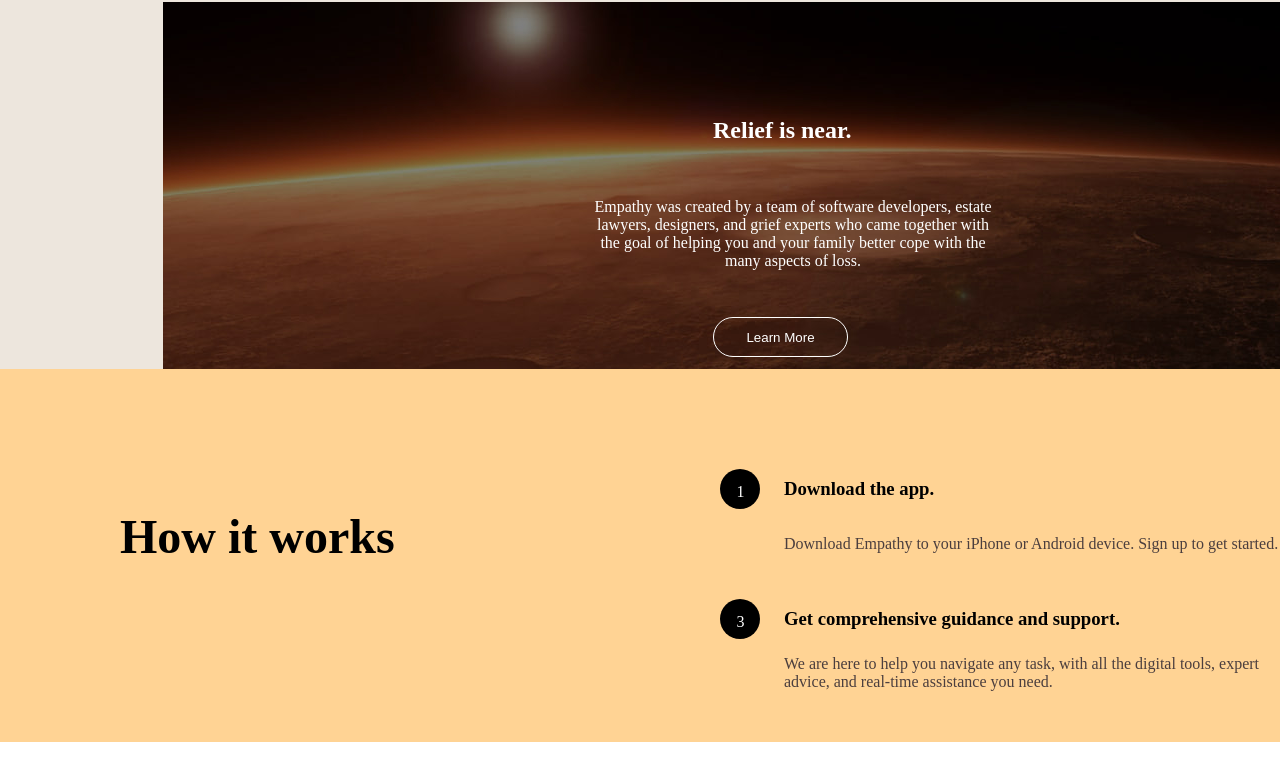
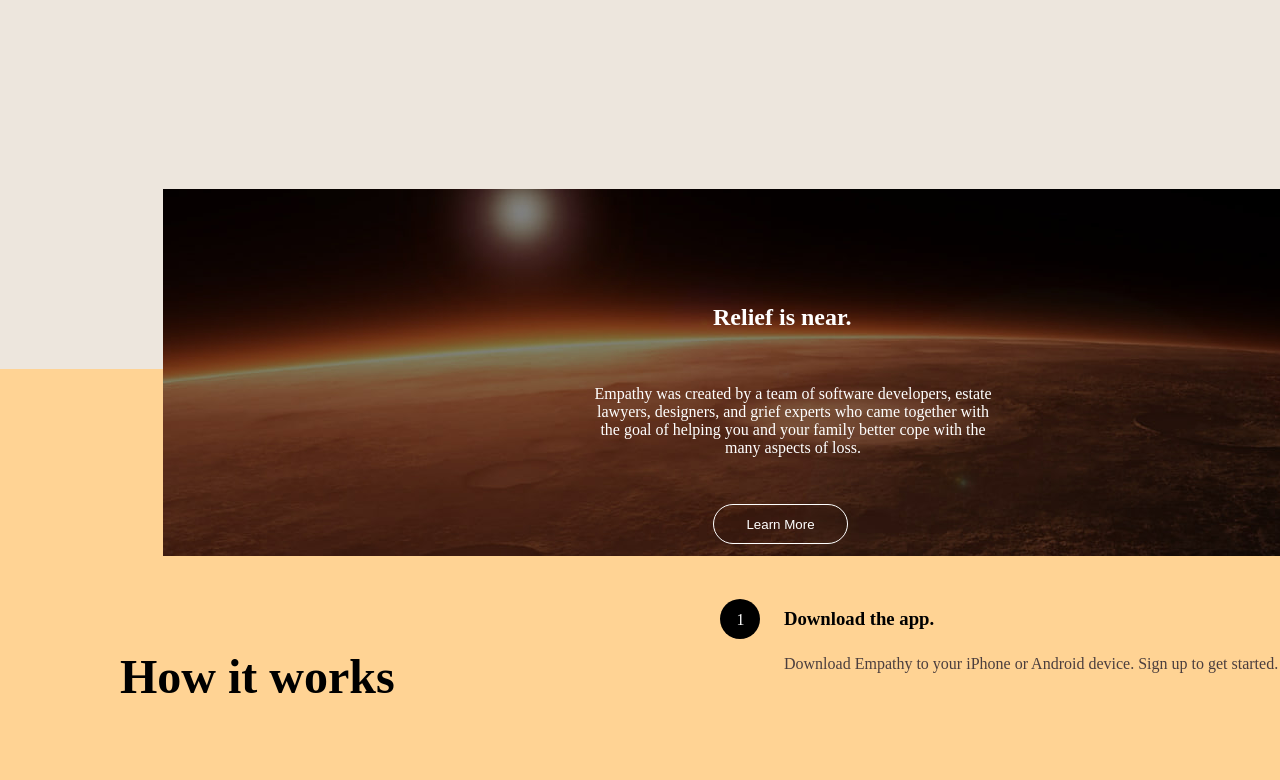
Before and after one commit to Muhammadali522/7-lesson, a plain HTML site: page index.html in a window 1280 px wide. Shown: the part 518-1298 px from the top of the page. Drawn offline with Linux system fonts and the light colour scheme.

Commit message:
my project

```diff
--- a/7d.css
+++ b/7d.css
@@ -134,7 +134,7 @@ ul{
     height: 367px;
     left: 163px;
     right: 0px;
-    top: 520px;
+    top: -180px;
     bottom: 20px;
     color: white;
 }
@@ -171,7 +171,7 @@ ul{
 .section3{
     position: absolute;
     width: 100%;
-    height: 374px;
+    height: 683px;
     left: 0%;
     right: 0%;
     top: 887px;
@@ -185,7 +185,7 @@ ul{
     height: 58px;
     left: 120px;
     right: 51%;
-    top: 100px;
+    top: 240px;
     bottom: 252px;
     font-size: 48px;
 }
@@ -199,16 +199,16 @@ ul{
     height: 40px;
     left: 720px;
     right: 0px;
-    top: 100px;
+    top: 230px;
     bottom: 0px;
 }
 .list2 h3{
     position: absolute;
-    width: 179px;
+    width: 383px;
     height: 26px;
     left: 784px;
     right: -12.58%;
-    top: 90px;
+    top: 220px;
     bottom: 0;
 }
 .list2 p{
@@ -217,7 +217,7 @@ ul{
     height: 48px;
     left: 784px;
     right: 6.34%;
-    top: 150px;
+    top: 270px;
     bottom: -2px;
     color: rgba(30, 25, 40, 0.8);
 }
@@ -231,7 +231,7 @@ ul{
     height: 40px;
     left: 720px;
     right: 0px;
-    top: 230px;
+    top: 460px;
     bottom: 0px;
 }
 .list3 h3{
@@ -240,7 +240,7 @@ ul{
     height: 26px;
     left: 784px;
     right: -12.58%;
-    top: 220px;
+    top: 450px;
     bottom: 0;
 }
 .list3 p{
@@ -249,7 +249,7 @@ ul{
     height: 48px;
     left: 784px;
     right: 6.34%;
-    top: 270px;
+    top: 500px;
     bottom: -2px;
     color: rgba(30, 25, 40, 0.8);
 }
@@ -260,7 +260,7 @@ ul{
     height: 26px;
     left: 16px;
     right: 15px;
-    top: -2px;
+    top: -4px;
     bottom: 7px;
 }
 footer{
@@ -269,7 +269,7 @@ footer{
     width: 100%;
     height: 150px;
     left: 0px;
-    top: 1260px;
+    top: 1570px;
 }
 .footer1{
     position: absolute;
--- a/index.html
+++ b/index.html
@@ -54,7 +54,10 @@
 
         </section>
 
-        <section class="section2">
+
+
+        <section class="section3">
+            <section class="section2">
 
             <h2>Relief is near.</h2>
 
@@ -63,8 +66,6 @@
             <button>Learn More</button>
 
         </section>
-
-        <section class="section3">
 
                 <div class="list1">
                     <h2>How it works</h2>
```
Lines whose indentation alone changed are shown as unchanged.
